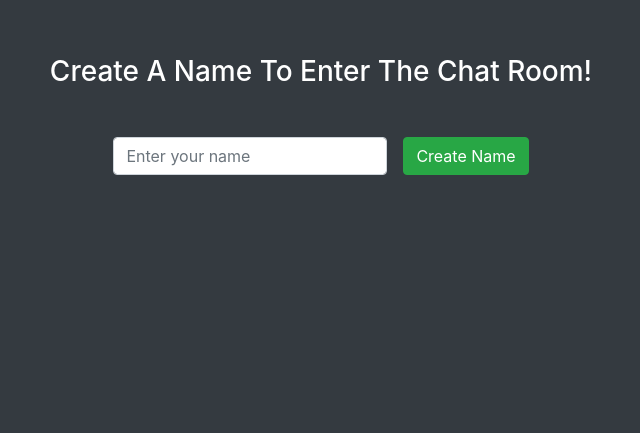
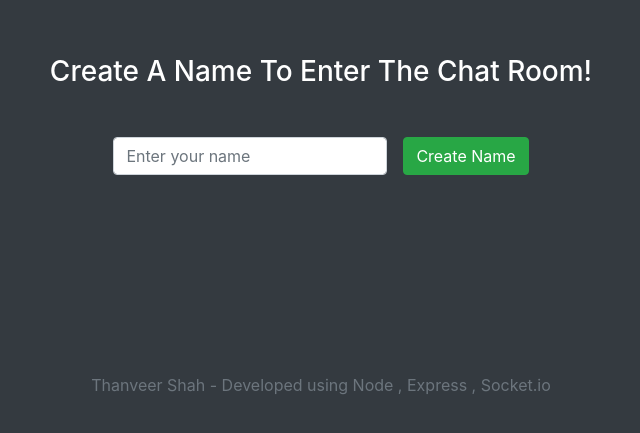
Before and after one commit to thanveershah/chat-app, a website: page chat.html in a window 1280 px wide. Shown: the part 127-560 px from the top of the page, without its empty margins (319-959 px from the left). Drawn offline with nearby package versions, Linux system fonts and the light colour scheme; no server answers.

Commit message:
Fixed design

```diff
--- a/chat.html
+++ b/chat.html
@@ -65,6 +65,12 @@
         </div>
       </div>
     </div>
+
+    <footer class="text-center">
+      <p class="text-secondary">
+        Thanveer Shah - Developed using Node , Express , Socket.io
+      </p>
+    </footer>
 
     <script>
       var socket = io.connect();
```
